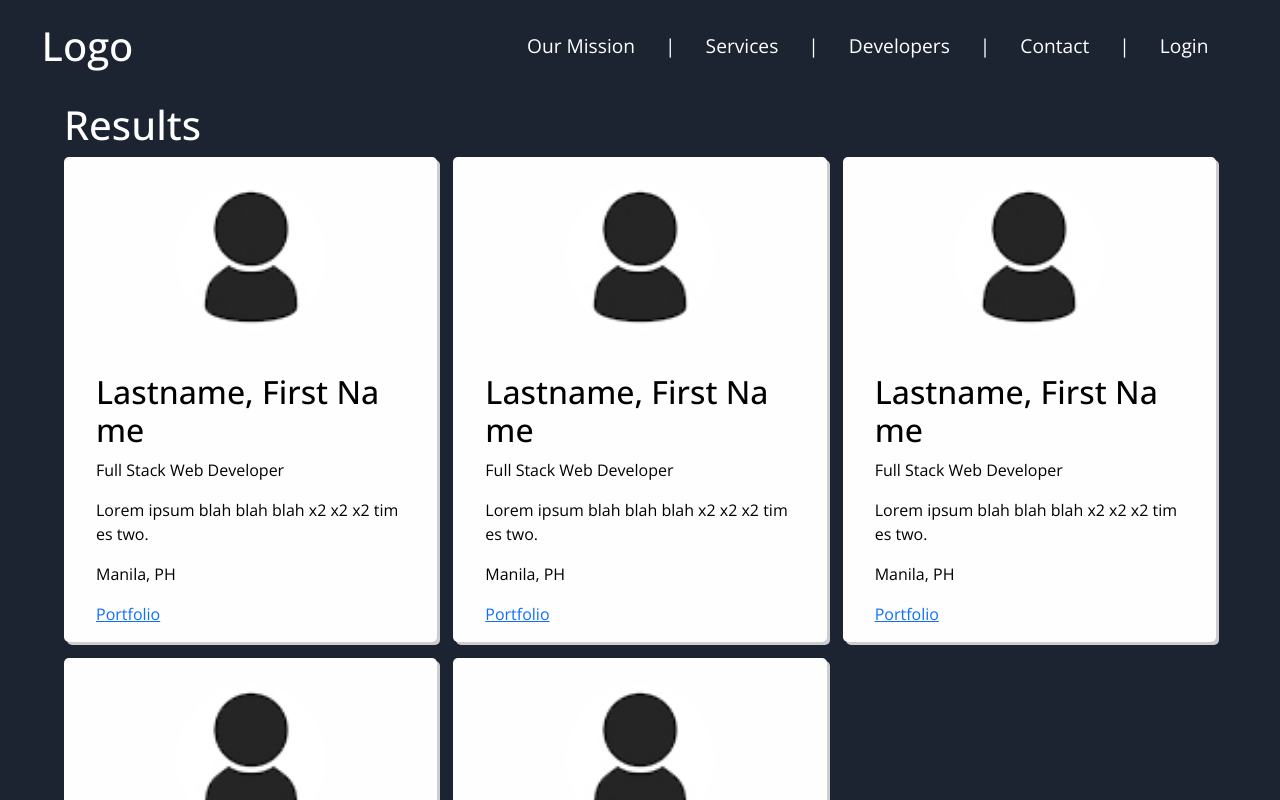
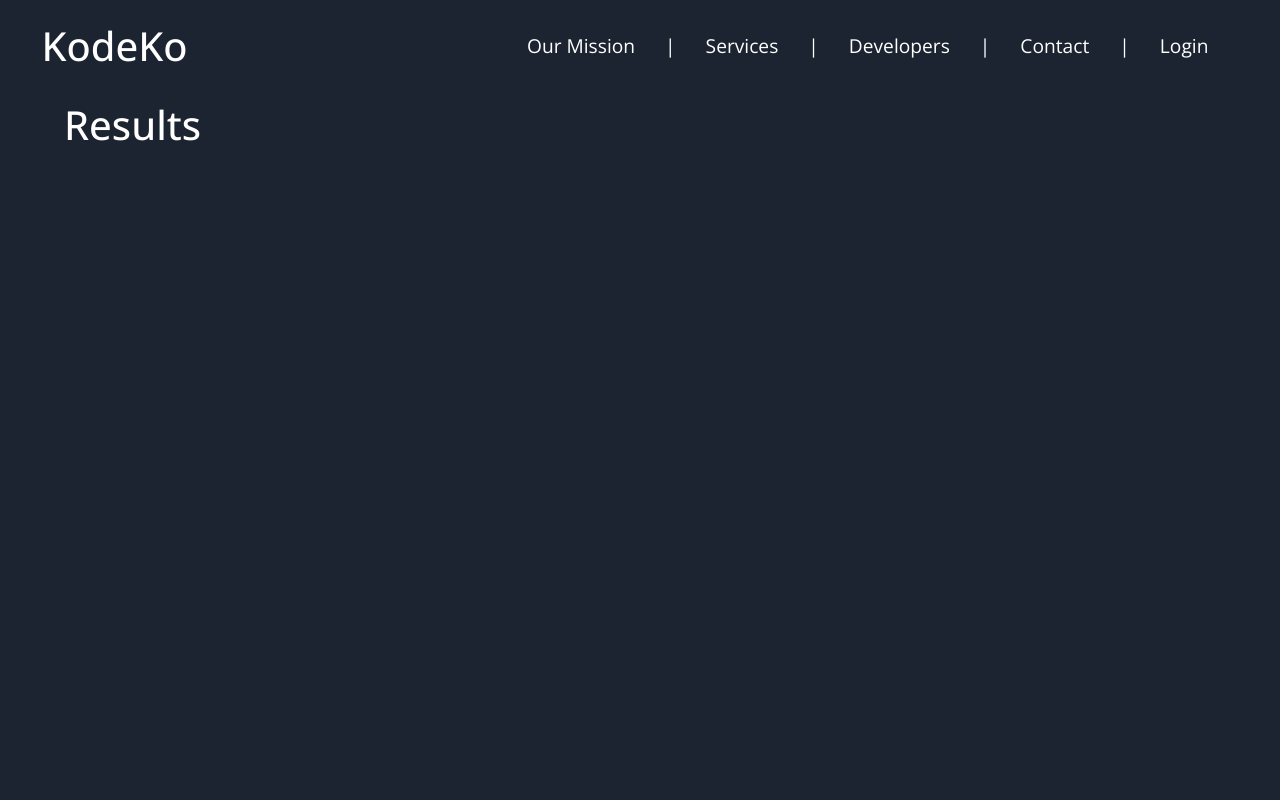
Before and after one commit to hnsnl15/headhunting_site_AHM, a React (Vite) app: page /developers in a window 1280 px wide. Shown: the top 800 px of the page. Built offline with nearby package versions, Linux system fonts and the light colour scheme.

Commit message:
Added local storage fetching for Developers Page.

```diff
--- a/css/developers.css
+++ b/css/developers.css
@@ -2,19 +2,19 @@ main {
     margin: 0 auto;
     max-width: min(1600px, 90%);
     min-height: 100vh;
-    /* background-color: white; */
 }
 
 .dev-grid {
+    margin-top: 3em;
     display: grid;
-    grid-template-columns: repeat(3, 1fr);
-    gap: 1em;
+    grid-template-columns: 1fr;
+    gap: 1.5em;
 }
 
 .dev-card {
     border-radius: 5px;
     background-color: #fefefe;
-    box-shadow: 3px 3px #cdcdcd;
+    box-shadow: 5px 8px 3px #cdcdcd;
     color: black;
 }
 
@@ -34,3 +34,9 @@ main {
 .dev-card-body {
     padding: 1em 2em;
 }
+
+@media screen and (min-width: 768px) {
+    .dev-grid {
+        grid-template-columns: repeat(3, 1fr);
+    }
+}
--- a/css/form.css
+++ b/css/form.css
@@ -3,7 +3,7 @@ form {
     width: min(600px, 90%);
 }
 
-form>* {
+form > * {
     margin-bottom: 1.5em;
     display: grid;
     grid-template-columns: 1fr;
--- /dev/null
+++ b/css/header.css
@@ -0,0 +1,114 @@
+
+.header-nav {
+  display: -webkit-box;
+  display: -ms-flexbox;
+  display: flex;
+  -webkit-box-pack: justify;
+      -ms-flex-pack: justify;
+          justify-content: space-between;
+  padding: 1.4rem;
+  font-size: 1.2rem;
+  min-width: 100vw;
+  min-height: -webkit-max-content;
+  min-height: -moz-max-content;
+  min-height: max-content;
+}
+
+.header-nav #logo-header h1 a {
+  color: #FFF;
+  text-decoration: none;
+}
+
+.header-nav #logo-header h1 a:hover {
+  color: rgba(179, 206, 249, 0.5);
+}
+
+.header-nav ul {
+  list-style: none;
+  display: none;
+}
+
+.header-nav ul span {
+  -webkit-user-select: none;
+     -moz-user-select: none;
+      -ms-user-select: none;
+          user-select: none;
+}
+
+
+
+@media screen and (min-width: 768px) {
+
+  .header-nav #logo-header h1 {
+    padding-left: 1.2rem;
+  }
+
+  .header-nav ul {
+    display: -webkit-box;
+    display: -ms-flexbox;
+    display: flex;
+    margin-top: 10px;
+    padding-right: 1.2rem;
+  }
+
+  .header-nav ul li {
+    margin: 0 30px;
+  }
+
+  .header-nav ul li a {
+    text-decoration: none;
+    color: #FFF;
+  }
+
+  .header-nav ul li a:hover {
+    color: rgba(179, 206, 249, 0.5);
+  }
+
+  .header-nav ul li img {
+    width: 40px;
+    height: 40px;
+    border-radius: 50%;
+    cursor: pointer;
+  }
+
+  .header-nav ul li .profile-dropdown {
+    width: 200px;
+    height: auto;
+    background-color: #f6f2f2;
+    position: absolute;
+    padding: 10px;
+    border-radius: 5px;
+    -webkit-transform: translate(-150px, 5px);
+            transform: translate(-150px, 5px);
+    -webkit-transition: 0.5s;
+    transition: 0.5s;
+    display: -webkit-box;
+    display: -ms-flexbox;
+    display: flex;
+    -webkit-box-orient: vertical;
+    -webkit-box-direction: normal;
+        -ms-flex-direction: column;
+            flex-direction: column;
+    -webkit-box-align: start;
+        -ms-flex-align: start;
+            align-items: flex-start;
+    gap: 5px;
+  }
+
+  .header-nav ul li .profile-dropdown h6 {
+    color: #216d46;
+  }
+
+  .header-nav ul li .profile-dropdown a {
+    color: #1B2430;
+    font-size: 1rem;
+  }
+
+  .header-nav ul li .profile-dropdown a:hover {
+    color: #D6D5A8;
+  }
+
+  .menu-icon {
+    display: none;
+  }
+}
--- a/css/style.css
+++ b/css/style.css
@@ -17,105 +17,8 @@ body {
   overflow-x: hidden;
 }
 
-.header-nav {
-  display: -webkit-box;
-  display: -ms-flexbox;
-  display: flex;
-  -webkit-box-pack: justify;
-      -ms-flex-pack: justify;
-          justify-content: space-between;
-  padding: 1.4rem;
-  font-size: 1.2rem;
-  min-width: 100vw;
-  min-height: -webkit-max-content;
-  min-height: -moz-max-content;
-  min-height: max-content;
-}
-
-.header-nav #logo-header h1 {
-  padding-left: 1.2rem;
-}
-
-.header-nav #logo-header h1 a {
-  color: #FFF;
-  text-decoration: none;
-}
-
-.header-nav #logo-header h1 a:hover {
-  color: rgba(179, 206, 249, 0.5);
-}
-
-.header-nav ul {
-  list-style: none;
-  display: -webkit-box;
-  display: -ms-flexbox;
-  display: flex;
-  margin-top: 10px;
-  padding-right: 1.2rem;
-}
-
-.header-nav ul span {
-  -webkit-user-select: none;
-     -moz-user-select: none;
-      -ms-user-select: none;
-          user-select: none;
-}
-
-.header-nav ul li {
-  margin: 0 30px;
-}
-
-.header-nav ul li a {
-  text-decoration: none;
-  color: #FFF;
-}
-
-.header-nav ul li a:hover {
-  color: rgba(179, 206, 249, 0.5);
-}
-
-.header-nav ul li img {
-  width: 40px;
-  height: 40px;
-  border-radius: 50%;
-  cursor: pointer;
-}
-
-.header-nav ul li .profile-dropdown {
-  width: 200px;
-  height: auto;
-  background-color: #f6f2f2;
-  position: absolute;
-  padding: 10px;
-  border-radius: 5px;
-  -webkit-transform: translate(-150px, 5px);
-          transform: translate(-150px, 5px);
-  -webkit-transition: 0.5s;
-  transition: 0.5s;
-  display: -webkit-box;
-  display: -ms-flexbox;
-  display: flex;
-  -webkit-box-orient: vertical;
-  -webkit-box-direction: normal;
-      -ms-flex-direction: column;
-          flex-direction: column;
-  -webkit-box-align: start;
-      -ms-flex-align: start;
-          align-items: flex-start;
-  gap: 5px;
-}
-
-.header-nav ul li .profile-dropdown h6 {
-  color: #216d46;
-}
-
-.header-nav ul li .profile-dropdown a {
-  color: #1B2430;
-  font-size: 1rem;
-}
-
-.header-nav ul li .profile-dropdown a:hover {
-  color: #D6D5A8;
+main {
+  margin-top: 100px;
 }
 
 .main-banner {
--- a/src/App.jsx
+++ b/src/App.jsx
@@ -1,15 +1,50 @@
-import React from 'react';
+import React, { useState } from 'react';
 import { Outlet } from 'react-router-dom';
+import {
+  BrowserRouter as Router,
+  Routes,
+  Route
+} from 'react-router-dom';
+import Contact from './components/Front Page/Contact';
 import Header from './components/Body/Header';
 import Footer from './components/Body/Footer';
+import Login from './components/Auth/Login';
+import Register from './components/Auth/Register';
+import FrontPage from './components/Front Page/FrontPage';
+import Settings from './components/SettingsFolder/Settings';
+import Developers from './components/Developers/Developers';
 
 function App() {
+  let currUserLocal = localStorage.getItem('CurrentUser');
+  const [currUser, setCurrUser] = useState( currUserLocal
+                                            ? JSON.parse(currUserLocal)
+                                            : null );
+
   return (
-    <>
-      <Header />
-      <Outlet />
-      {/* <Footer /> */}
-    </>
+  <Router>
+    <Header />
+
+    <Routes>
+      <Route path='/' element={<FrontPage />} />
+      <Route path='/developers' element={
+        <Developers
+          currUser = {currUser}
+        />
+      } />
+      <Route path='/login' element={
+        <Login
+          setCurrUser = {setCurrUser}
+        />
+      } />
+      <Route path='/register' element={<Register />} />
+      <Route path='/settings' element={
+        <Settings
+          currUser = {currUser}
+        />
+      } />
+      <Route path='/contact' element={<Contact />} />
+    </Routes>
+  </Router>
   )
 }
 
--- a/src/components/Body/Header.jsx
+++ b/src/components/Body/Header.jsx
@@ -1,12 +1,15 @@
-import React, {useState} from 'react';
-import { useEffect } from 'react';
+import React, { useState, useEffect} from 'react';
 import { Link } from 'react-router-dom';
-import profile from '../imgrsr/profile.png'
+import '../../../css/header.css';
+import profile from '../imgrsr/profile.png';
+import MenuIcon from '@mui/icons-material/Menu';
+import useWindowDimensions from '../Hooks/useWindowDimensions';
 
 function Header() {
     const [active, setActive] = useState(false);
-    let userData = localStorage.getItem('CurrentLogin');
+    let userData = localStorage.getItem('CurrentUser');
     const [users, setUsers] = useState( userData ? JSON.parse(userData) : []);
+    const [showMobileMenu, setShowMobileMenu] = useState(false);
 
     let name = users.map(user =>{
         return <h6>{user.firstname} {user.lastname}</h6>
@@ -19,12 +22,10 @@ function Header() {
         }
     }
 
-
-
     function logout(){
         const logoutConfirm = confirm("Are you sure you want to logout?");
         if(logoutConfirm){
-            localStorage.removeItem('CurrentLogin');
+            localStorage.removeItem('CurrentUser');
             window.location = '/'
         }
     }
@@ -43,24 +44,47 @@ function Header() {
         }
     }
 
+    function toggleMobileMenu() {
+        setShowMobileMenu(!showMobileMenu);
+        if (showMobileMenu) {
+            return <div style={{width: '100vw', background: 'white'}}>
+                <a href="/#title1-mission">Our Mission</a>
+                <a href="/">Services</a>
+                <Link to='/developers'>Developers</Link>
+                <Link to="/contact">Contact</Link>
+            </div>
+        } else {
+            return null;
+        }
+    }
 
-    return (
-        <header className='header-nav'>
-            {/* Logo */}
-            <div id='logo-header'>
-                <h1><Link to='/'>Logo</Link></h1>
-            </div>
-            {/* Nav-Links */}
-            <div>
+    function isMobile() {
+        const { height, width } = useWindowDimensions();
+        if (width < 768) {
+            return <div>
+                <h1><MenuIcon style={{fontSize:'2rem'}} onClick={toggleMobileMenu}/></h1>
+                {toggleMobileMenu}
+            </div>;
+        } else {
+            return <div>
                 <ul>
-                    <li><a href="#title1-mission">Our Mission</a></li><span>|</span>
+                    <li><a href="/#title1-mission">Our Mission</a></li><span>|</span>
                     <li><a href="/">Services</a></li><span>|</span>
                     <li><Link to='/developers'>Developers</Link></li><span>|</span>
                     <li><Link to="/contact">Contact</Link></li><span>|</span>
                     {isLoggedIn()}
-
                 </ul>
             </div>
+        }
+    }
+
+
+    return (
+        <header className='header-nav'>
+            <div id='logo-header'>
+                <h1><Link to='/'>KodeKo</Link></h1>
+            </div>
+            {isMobile()}
         </header>
     )
 }
--- a/src/components/Developers/DevCard.jsx
+++ b/src/components/Developers/DevCard.jsx
@@ -1,7 +1,9 @@
 import React from 'react';
 import profile_picture from '../imgrsr/profile.png';
 
-export default function DevCard() {
+export default function DevCard(props) {
+  console.log(props.name)
+
   return (
     <div className='dev-card'>
       <div className='dev-card-img'>
@@ -9,7 +11,7 @@ export default function DevCard() {
       </div>
       <div className='dev-card-body'>
         <div className='dev-card-text'>
-          <h2 className='dev-name'>Lastname, First Name</h2>
+          <h2 className='dev-name'>{props.name}</h2>
           <p className='dev-role'>Full Stack Web Developer</p>
           <p className='dev-description'>Lorem ipsum blah blah blah x2 x2 x2 times two.</p>
           <p className='dev-location'>Manila, PH</p>
--- a/src/components/Developers/Developers.jsx
+++ b/src/components/Developers/Developers.jsx
@@ -4,16 +4,28 @@ import DevCard from './DevCard';
 import SearchBar from './SearchBar';
 
 export default function Developers() {
+  const userData = localStorage.getItem('users');
+  const users = userData
+              ? JSON.parse(userData)
+              : [];
+
   return (
     <main>
       <SearchBar />
       <h1>Results</h1>
       <div className='dev-grid'>
+        {
+          users.map( user => {
+            return <DevCard
+              name = {`${user.lastname}, ${user.firstname}`}
+            />
+          })
+        }
+        {/* <DevCard />
         <DevCard />
         <DevCard />
         <DevCard />
-        <DevCard />
-        <DevCard />
+        <DevCard />   */}
       </div>
     </main>
   )
--- /dev/null
+++ b/src/components/Hooks/useWindowDimensions.jsx
@@ -0,0 +1,30 @@
+import { useState, useEffect } from 'react';
+
+export default function useWindowDimensions() {
+
+  const hasWindow = typeof window !== 'undefined';
+
+  function getWindowDimensions() {
+    const width = hasWindow ? window.innerWidth : null;
+    const height = hasWindow ? window.innerHeight : null;
+    return {
+      width,
+      height,
+    };
+  }
+
+  const [windowDimensions, setWindowDimensions] = useState(getWindowDimensions());
+
+  useEffect(() => {
+    if (hasWindow) {
+      function handleResize() {
+        setWindowDimensions(getWindowDimensions());
+      }
+
+      window.addEventListener('resize', handleResize);
+      return () => window.removeEventListener('resize', handleResize);
+    }
+  }, [hasWindow]);
+
+  return windowDimensions;
+}
--- a/src/main.jsx
+++ b/src/main.jsx
@@ -1,29 +1,9 @@
-import React from 'react'
+import React from 'react';
 import ReactDOM from 'react-dom/client';
-import Contact from './components/Front Page/Contact';
-import {
-  BrowserRouter as Router,
-  Routes,
-  Route
-} from 'react-router-dom';
 import App from './App';
-import Login from './components/Auth/Login';
-import Register from './components/Auth/Register';
-import FrontPage from './components/Front Page/FrontPage';
-import Settings from './components/SettingsFolder/Settings';
-import Developers from './components/Developers/Developers';
 
 ReactDOM.createRoot(document.getElementById('root')).render(
-  <Router>
-    <Routes>
-      <Route path='/' element={<App />}>
-        <Route path='' element={<FrontPage />} />
-        <Route path='developers' element={<Developers />} />
-        <Route path='login' element={<Login />} />
-        <Route path='register' element={<Register />} />
-        <Route path='settings' element={<Settings />} />
-        <Route path='contact' element={<Contact />} />
-      </Route>
-    </Routes>
-  </Router>
+  <React.StrictMode>
+    <App />
+  </React.StrictMode>
 )
```
Also changed, not shown: src/components/Auth/Login.jsx (+4 -42 lines).
